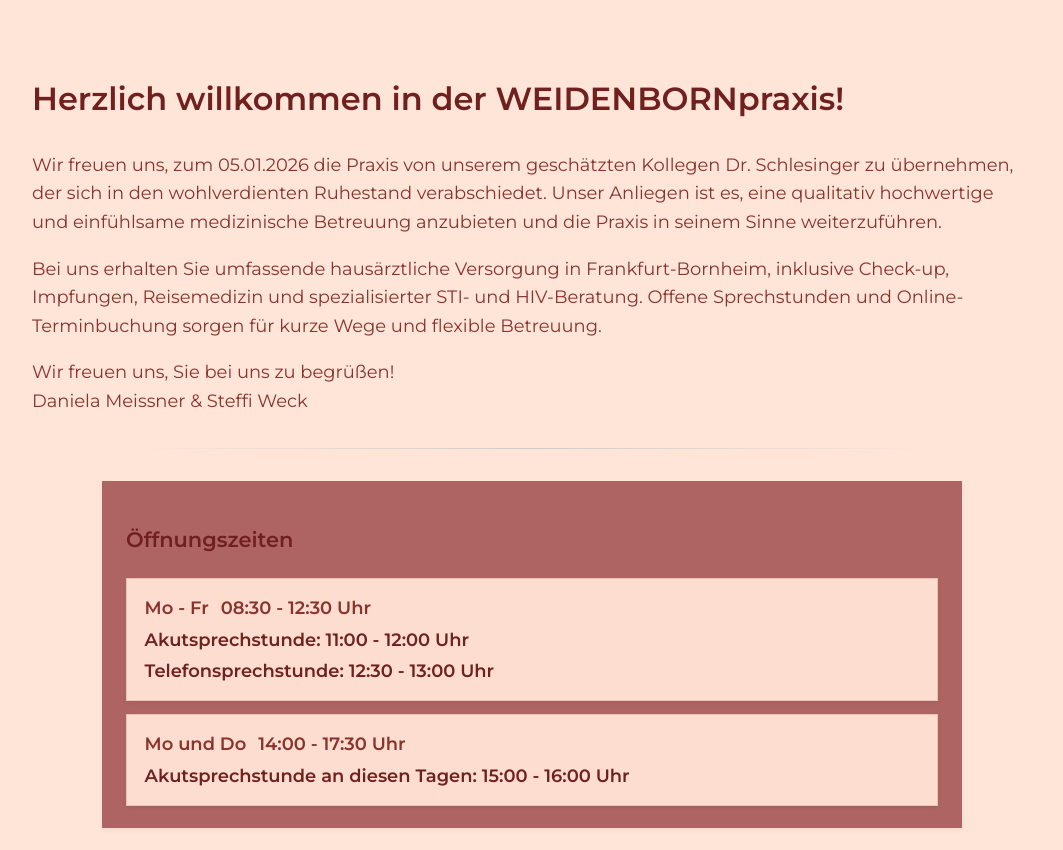
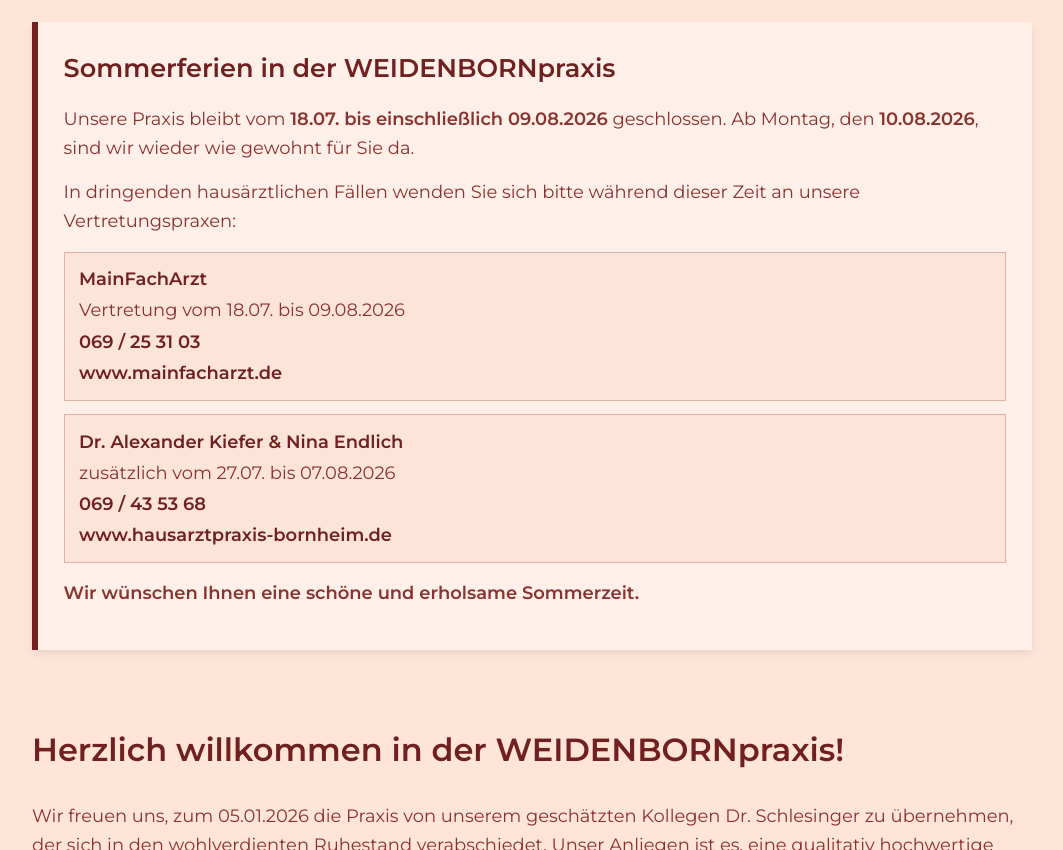
Before and after one commit to kstna23/weidenbornpraxis, a website: page index.html in a window 1280 px wide. Shown: the part 967-1817 px from the top of the page, without its empty margins (108-1171 px from the left). Drawn offline with Linux system fonts and the light colour scheme.

Commit message:
Sommerferien

```diff
--- a/index.html
+++ b/index.html
@@ -98,6 +98,43 @@
     <div class="container">
       <h1 class="visually-hidden">Hausarztpraxis in Frankfurt-Bornheim – WEIDENBORNpraxis</h1>
       <img loading="lazy" alt="Eingangsbereich der Weidenbornpraxis in Frankfurt" src="images/weidenbornpraxis.PNG">
+    </div>
+  </section>
+
+  <section class="closure-notice" aria-labelledby="sommerferien-heading">
+    <div class="container">
+      <div class="closure-notice__card">
+        <h2 id="sommerferien-heading">Sommerferien in der WEIDENBORNpraxis</h2>
+        <p>
+          Unsere Praxis bleibt vom <strong>18.07. bis einschließlich 09.08.2026</strong> geschlossen.
+          Ab Montag, den <strong>10.08.2026</strong>, sind wir wieder wie gewohnt für Sie da.
+        </p>
+        <p>
+          In dringenden hausärztlichen Fällen wenden Sie sich bitte während dieser Zeit an unsere
+          Vertretungspraxen:
+        </p>
+        <ul class="closure-notice__contacts">
+          <li>
+            <strong>
+              <a href="https://www.mainfacharzt.de/" target="_blank" rel="noopener">MainFachArzt</a>
+            </strong>
+            <span>Vertretung vom 18.07. bis 09.08.2026</span>
+            <a href="tel:+4969253103">069 / 25 31 03</a>
+            <a href="https://www.mainfacharzt.de/" target="_blank" rel="noopener">www.mainfacharzt.de</a>
+          </li>
+          <li>
+            <strong>
+              <a href="https://www.hausarztpraxis-bornheim.de/" target="_blank" rel="noopener">Dr. Alexander Kiefer &amp; Nina Endlich</a>
+            </strong>
+            <span>zusätzlich vom 27.07. bis 07.08.2026</span>
+            <a href="tel:+4969435368">069 / 43 53 68</a>
+            <a href="https://www.hausarztpraxis-bornheim.de/" target="_blank" rel="noopener">www.hausarztpraxis-bornheim.de</a>
+          </li>
+        </ul>
+        <p class="closure-notice__signature">
+          Wir wünschen Ihnen eine schöne und erholsame Sommerzeit.
+        </p>
+      </div>
     </div>
   </section>
 
--- a/style.css
+++ b/style.css
@@ -92,6 +92,31 @@ img {
 
 .closure-notice__address a {
   color: var(--brand-dark);
+}
+
+.closure-notice__contacts {
+  display: grid;
+  gap: 0.8rem;
+  list-style: none;
+  margin: 0 0 1rem;
+  padding: 0;
+}
+
+.closure-notice__contacts li {
+  display: grid;
+  gap: 0.15rem;
+  padding: 0.8rem 0.9rem;
+  background: color-mix(in srgb, var(--paper) 75%, white);
+  border: 1px solid color-mix(in srgb, var(--paper) 65%, var(--header-bg));
+}
+
+.closure-notice__contacts a {
+  color: var(--brand-dark);
+  font-weight: 600;
+}
+
+.closure-notice__contacts span {
+  color: var(--ink);
 }
 
 .closure-notice__signature {
```
